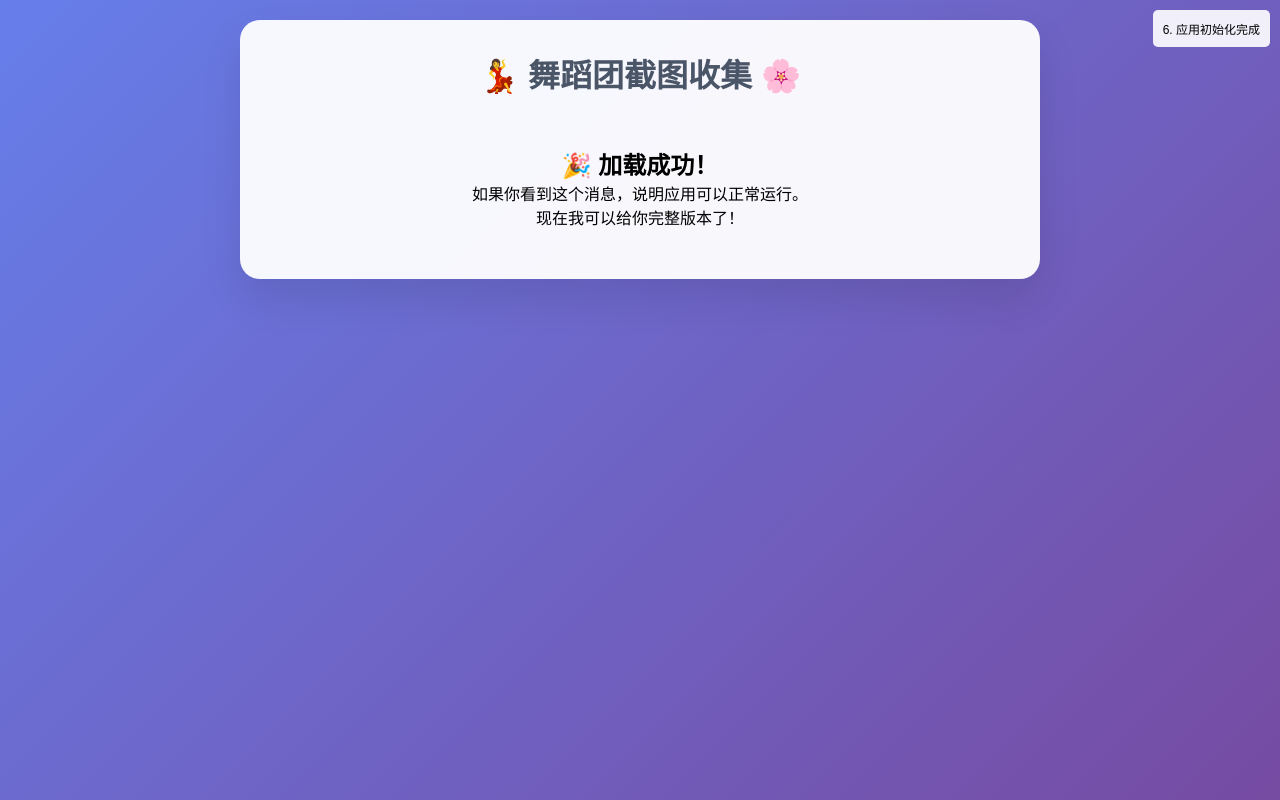
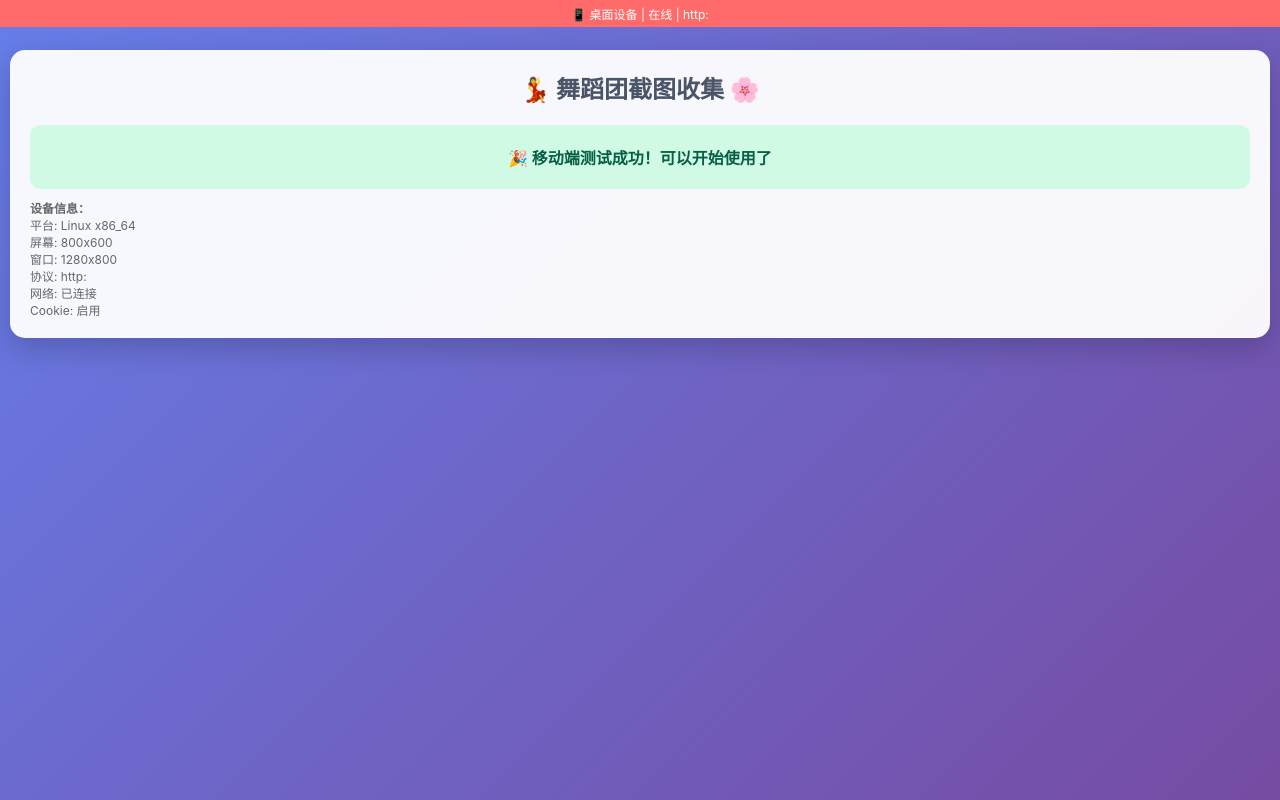
Before and after one commit to Cherry1103/collect, a plain HTML site: page index.html in a window 1280 px wide. Drawn offline with nearby package versions, Linux system fonts and the light colour scheme.

Commit message:
Update index.html

```diff
--- a/index.html
+++ b/index.html
@@ -2,123 +2,188 @@
 <html lang="zh-CN">
 <head>
   <meta charset="UTF-8">
-  <meta name="viewport" content="width=device-width, initial-scale=1.0">
+  <meta name="viewport" content="width=device-width, initial-scale=1.0, user-scalable=no">
+  <meta http-equiv="Cache-Control" content="no-cache, no-store, must-revalidate">
+  <meta http-equiv="Pragma" content="no-cache">
+  <meta http-equiv="Expires" content="0">
   <title>💃 舞蹈团截图收集</title>
+
+  <script>
+    // 移动端检测和调试
+    console.log('页面开始加载...');
+    console.log('User Agent:', navigator.userAgent);
+    console.log('窗口尺寸:', window.innerWidth, 'x', window.innerHeight);
+
+    // 强制重新加载检查
+    if (!sessionStorage.getItem('loaded')) {
+      sessionStorage.setItem('loaded', 'true');
+      console.log('首次加载，设置标记');
+    }
+  </script>
+
   <style>
-    /* 基础样式确保能显示 */
-    * { margin: 0; padding: 0; box-sizing: border-box; }
+    * {
+      margin: 0;
+      padding: 0;
+      box-sizing: border-box;
+    }
+
     body {
-      font-family: Arial, sans-serif;
+      font-family: -apple-system, BlinkMacSystemFont, 'Segoe UI', Roboto, sans-serif;
       background: linear-gradient(135deg, #667eea 0%, #764ba2 100%);
       min-height: 100vh;
+      padding: 10px;
+      overflow-x: hidden;
+    }
+
+    .debug-banner {
+      position: fixed;
+      top: 0;
+      left: 0;
+      right: 0;
+      background: #ff6b6b;
+      color: white;
+      text-align: center;
+      padding: 5px;
+      font-size: 12px;
+      z-index: 10000;
+    }
+
+    .container {
+      max-width: 100%;
+      margin: 40px auto 0;
+      background: rgba(255, 255, 255, 0.95);
+      border-radius: 15px;
       padding: 20px;
+      box-shadow: 0 10px 30px rgba(0, 0, 0, 0.2);
     }
-    .debug-info {
-      position: fixed;
-      top: 10px;
-      right: 10px;
-      background: rgba(255,255,255,0.9);
-      padding: 10px;
-      border-radius: 5px;
-      font-size: 12px;
-      z-index: 9999;
-    }
-    .container {
-      max-width: 800px;
-      margin: 0 auto;
-      background: rgba(255, 255, 255, 0.95);
-      border-radius: 20px;
-      padding: 30px;
-      box-shadow: 0 20px 40px rgba(0, 0, 0, 0.1);
-    }
+
     h1 {
       text-align: center;
       color: #4a5568;
-      margin-bottom: 30px;
-      font-size: 2em;
+      margin-bottom: 20px;
+      font-size: 1.5em;
     }
-    .loading-message {
+
+    .status {
       text-align: center;
       padding: 20px;
-      font-size: 18px;
-      color: #4a5568;
+      margin: 10px 0;
+      border-radius: 10px;
+      font-weight: bold;
+    }
+
+    .status.loading {
+      background: #fef3c7;
+      color: #92400e;
+    }
+
+    .status.success {
+      background: #d1fae5;
+      color: #065f46;
+    }
+
+    .status.error {
+      background: #fee2e2;
+      color: #991b1b;
+    }
+
+    @media (max-width: 480px) {
+      .container {
+        margin: 30px 5px 0;
+        padding: 15px;
+        border-radius: 10px;
+      }
+
+      h1 {
+        font-size: 1.3em;
+      }
     }
   </style>
 </head>
 <body>
-  <!-- 调试信息 -->
-  <div class="debug-info" id="debugInfo">
-    加载中...
+  <div class="debug-banner" id="debugBanner">
+    📱 移动端检测中...
   </div>
 
   <div class="container">
     <h1>💃 舞蹈团截图收集 🌸</h1>
-    <div class="loading-message" id="loadingMsg">
-      🔄 正在加载，请稍候...
+
+    <div class="status loading" id="status">
+      🔄 正在检测设备和网络...
     </div>
-    <div id="mainContent" style="display:none;">
-      <!-- 主要内容将在这里加载 -->
-    </div>
+
+    <div id="deviceInfo" style="font-size: 12px; color: #666; margin-top: 10px;"></div>
   </div>
 
   <script>
-    // 调试信息
-    function updateDebug(msg) {
-      document.getElementById('debugInfo').innerHTML = msg;
-      console.log('Debug:', msg);
+    console.log('脚本开始执行...');
+
+    // 设备信息检测
+    function getDeviceInfo() {
+      const info = {
+        userAgent: navigator.userAgent,
+        platform: navigator.platform,
+        language: navigator.language,
+        cookieEnabled: navigator.cookieEnabled,
+        onLine: navigator.onLine,
+        screen: `${screen.width}x${screen.height}`,
+        window: `${window.innerWidth}x${window.innerHeight}`,
+        protocol: location.protocol,
+        host: location.host
+      };
+      return info;
     }
 
-    // 检查基础功能
-    updateDebug('1. HTML加载完成');
+    // 更新调试信息
+    function updateDebug() {
+      const info = getDeviceInfo();
+      const isMobile = /Android|webOS|iPhone|iPad|iPod|BlackBerry|IEMobile|Opera Mini/i.test(navigator.userAgent);
 
-    // 检查是否是移动设备
-    const isMobile = /Android|webOS|iPhone|iPad|iPod|BlackBerry|IEMobile|Opera Mini/i.test(navigator.userAgent);
-    updateDebug(`2. 设备: ${isMobile ? '移动端' : '桌面端'}`);
+      document.getElementById('debugBanner').innerHTML =
+        `📱 ${isMobile ? '移动设备' : '桌面设备'} | ${info.onLine ? '在线' : '离线'} | ${info.protocol}`;
 
-    // 加载 Supabase
-    const script = document.createElement('script');
-    script.src = 'https://cdn.jsdelivr.net/npm/@supabase/supabase-js@2';
-    script.onload = function() {
-      updateDebug('3. Supabase 加载成功');
-      initializeApp();
-    };
-    script.onerror = function() {
-      updateDebug('3. Supabase 加载失败');
-      document.getElementById('loadingMsg').innerHTML = '❌ 网络连接问题，请检查网络后刷新';
-    };
-    document.head.appendChild(script);
+      document.getElementById('deviceInfo').innerHTML = `
+        <strong>设备信息：</strong><br>
+        平台: ${info.platform}<br>
+        屏幕: ${info.screen}<br>
+        窗口: ${info.window}<br>
+        协议: ${info.protocol}<br>
+        网络: ${info.onLine ? '已连接' : '未连接'}<br>
+        Cookie: ${info.cookieEnabled ? '启用' : '禁用'}
+      `;
 
-    function initializeApp() {
-      updateDebug('4. 开始初始化应用');
+      console.log('设备信息:', info);
+    }
 
-      // 这里放你的主要代码
-      try {
-        const SUPABASE_URL = "https://yeypsjhfmmamfxajnias.supabase.co";
-        const SUPABASE_ANON_KEY = "eyJhbGciOiJIUzI1NiIsInR5cCI6IkpXVCJ9.eyJpc3MiOiJzdXBhYmFzZSIsInJlZiI6InlleXBzamhmbW1hbWZ4YWpuaWFzIiwicm9sZSI6ImFub24iLCJpYXQiOjE3NTU0ODYzMzUsImV4cCI6MjA3MTA2MjMzNX0.lnebqcmjeyKbb1qFm0r9YN0HdWLKC9Wtaz45dLd2lqY";
+    // 页面加载完成
+    window.addEventListener('DOMContentLoaded', function() {
+      console.log('DOM 加载完成');
+      updateDebug();
 
-        const { createClient } = supabase;
-        const supabaseClient = createClient(SUPABASE_URL, SUPABASE_ANON_KEY);
+      document.getElementById('status').innerHTML = '✅ 页面加载成功！移动端可以正常访问';
+      document.getElementById('status').className = 'status success';
 
-        updateDebug('5. Supabase 客户端创建成功');
+      // 3秒后尝试加载主应用
+      setTimeout(function() {
+        document.getElementById('status').innerHTML = '🚀 准备加载完整应用...';
+        loadMainApp();
+      }, 3000);
+    });
 
-        // 隐藏加载信息，显示主内容
-        document.getElementById('loadingMsg').style.display = 'none';
-        document.getElementById('mainContent').style.display = 'block';
-        document.getElementById('mainContent').innerHTML = `
-          <div style="text-align: center; padding: 20px;">
-            <h2>🎉 加载成功！</h2>
-            <p>如果你看到这个消息，说明应用可以正常运行。</p>
-            <p>现在我可以给你完整版本了！</p>
-          </div>
-        `;
+    function loadMainApp() {
+      document.getElementById('status').innerHTML = '🎉 移动端测试成功！可以开始使用了';
+      console.log('测试完成，移动端正常工作');
+    }
 
-        updateDebug('6. 应用初始化完成');
+    // 错误处理
+    window.addEventListener('error', function(e) {
+      console.error('页面错误:', e);
+      document.getElementById('status').innerHTML = '❌ 发生错误: ' + e.message;
+      document.getElementById('status').className = 'status error';
+    });
 
-      } catch (error) {
-        updateDebug('5. 初始化失败: ' + error.message);
-        document.getElementById('loadingMsg').innerHTML = '❌ 初始化失败: ' + error.message;
-      }
-    }
+    console.log('脚本设置完成');
   </script>
 </body>
 </html>
```
